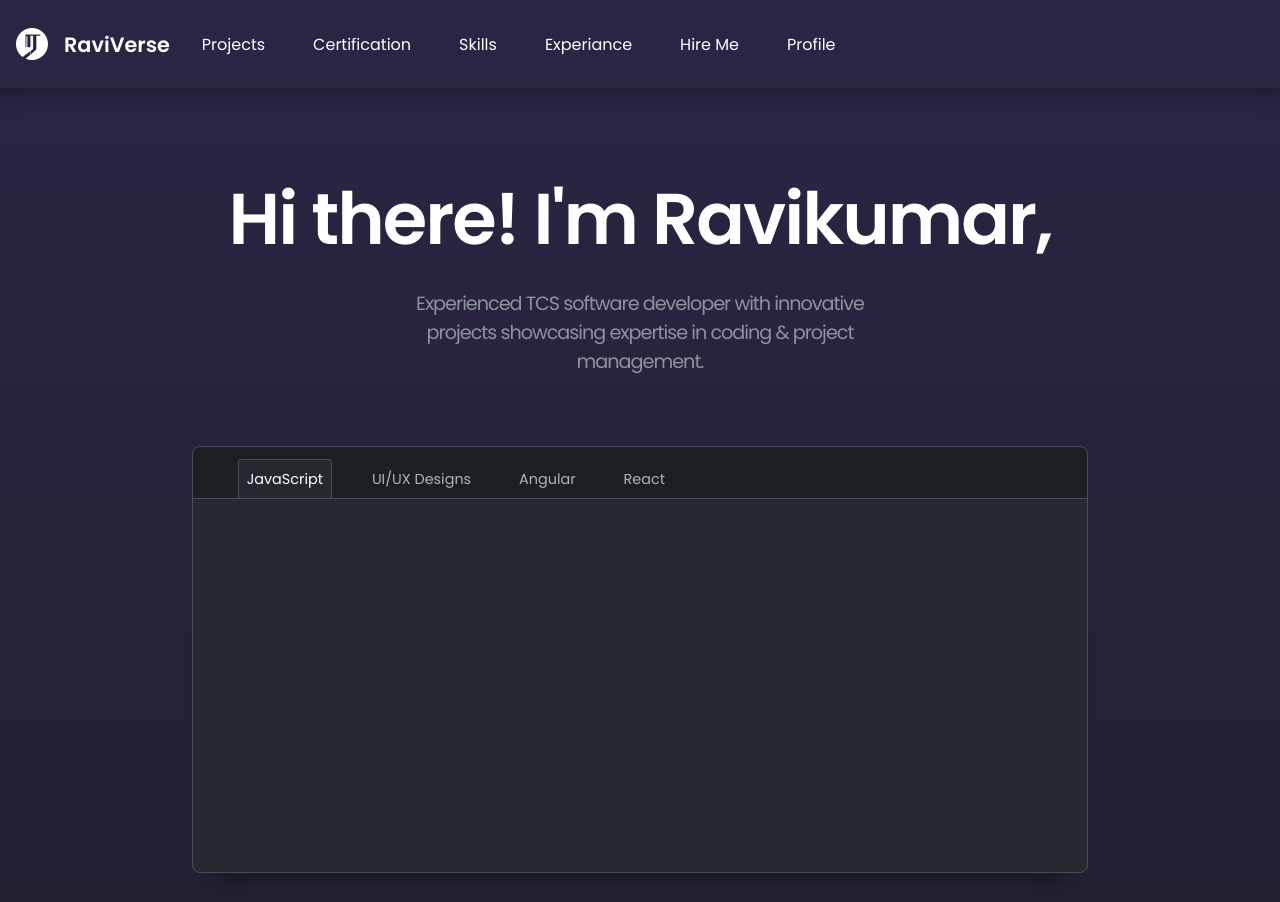
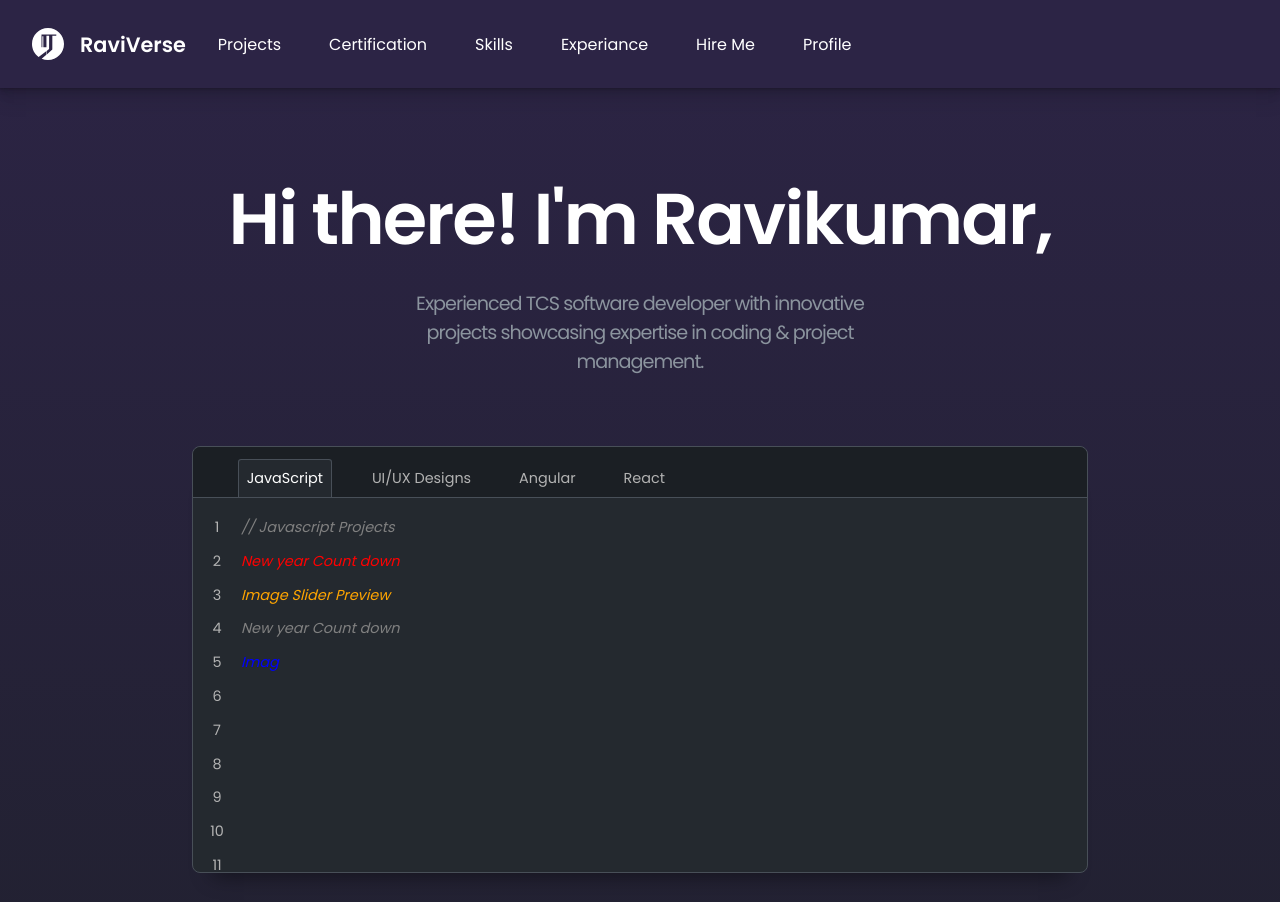
Before and after one commit to ravisdraw/raviverse, a React (Create React App) app: page / in a window 1280 px wide. Shown: the top 902 px of the page. Built offline with nearby package versions, Linux system fonts and the light colour scheme.

Commit message:
code window

```diff
--- a/src/App.js
+++ b/src/App.js
@@ -8,7 +8,9 @@ import { Element } from 'react-scroll';
 function App() {
   return (
     <div className="main-wrapper">
-      <Navigation />
+      <Element name="nav">
+        <Navigation />
+      </Element>
       <LandingNote />
       <Element name="Projects">
         <Projects />
--- a/src/Code Window/CodeWindow.css
+++ b/src/Code Window/CodeWindow.css
@@ -1,11 +1,12 @@
 .copilot-wrapper {
     width: 70%;
-    height: 35rem;
+    height: 50rem;
     display: flex;
     justify-content: center;
     /* background-color: blue; */
     margin: 3%;
     box-shadow: rgba(0, 0, 0, 0.45) 0px 25px 20px -20px;
+    position: relative;
 
 }
 
@@ -16,10 +17,12 @@
     border: 0.1px solid #484f58;
     border-radius: 0.5rem;
     z-index: 1;
+    display: flex;
+    flex-direction: column;
 }
 
 .window-titles {
-    width: 90%;
+    width: 95%;
     height: 12%;
     background-color: #1B1F24;
     border-radius: 0.2rem 0.2rem 0 0;
@@ -65,6 +68,40 @@
     background-color: #24292F;
 }
 
+.window-content {
+    width: 100%;
+    height: 90%;
+    position: relative;
+    overflow: hidden;
+}
+
+.side-numbers {
+    position: absolute;
+    width: 3rem;
+    height: 100%;
+    left: 0;
+    display: flex;
+    flex-direction: column;
+    align-items: center;
+    gap: 0.8rem;
+    top: 1rem;
+}
+
+.side-numbers p {
+    margin: 0;
+    font-style: normal;
+    color: rgb(179, 179, 179);
+}
+
+.animated-text {
+    width: 100%;
+    height: 100%;
+    display: flex;
+    flex-direction: column;
+    gap: 0.8rem;
+    margin-top: 1rem;
+}
+
 @media only screen and (max-width: 767px) {
 
     .copilot-wrapper {
--- a/src/Code Window/CodeWindow.js
+++ b/src/Code Window/CodeWindow.js
@@ -1,7 +1,8 @@
-import React from 'react'
+import React, { useEffect } from 'react'
 import './CodeWindow.css'
 
 import { useState } from 'react';
+import AnimatedText from '../Elements/Animated Text/AnimatedText';
 
 function CodeWindow() {
 
@@ -11,6 +12,36 @@ function CodeWindow() {
 
     function handleTitleClick(index) {
         setActiveIndex(index);
+    }
+
+    const numbers = [];
+
+    for (let i = 1; i <= 20; i++) {
+        numbers.push(i);
+    }
+
+    const [count, setCount] = useState(1);
+
+    useEffect(() => {
+        if (count <= 10) {
+            const timer = setTimeout(() => {
+                setCount(count + 1);
+            }, 1500);
+            return () => clearTimeout(timer);
+        }
+    }, [count]);
+
+    const js = {
+        title: { name: '// Javascript Projects', color: "gray" },
+        project_1: { name: 'New year Count down', color: "red" },
+        project_2: { name: 'Image Slider Preview', color: "orange" },
+        project_3: { name: 'New year Count down', color: "gray" },
+        project_4: { name: 'Image Slider Preview', color: "blue" },
+        project_5: { name: 'New year Count down', color: "gray" },
+        project_6: { name: 'New year Count down', color: "blue" },
+        project_7: { name: 'Image Slider Preview', color: "gray" },
+        project_8: { name: 'New year Count down', color: "gray" },
+        project_9: { name: 'Image Slider Preview', color: "blue" }
     }
 
     return (
@@ -27,6 +58,30 @@ function CodeWindow() {
                         )
                     }
                 </div>
+                <div className="window-content">
+                    <div className="side-numbers">
+                        {numbers.map((number) => (
+                            <p>{number}</p>
+                        ))}
+                    </div>
+                    <div className="animated-text">
+                        {/* {[...Array(10)].map((_, index) => {
+                            if (index < count) {
+                                return <AnimatedText text={js[0]} />;
+                            } else {
+                                return null;
+                            }
+                        })} */}
+                        {Object.keys(js).map((key, index) => {
+                            if (index < count) {
+                                return <AnimatedText key={index} text={js[key]} />;
+                            } else {
+                                return null;
+                            }
+                        })}
+                    </div>
+                    {/* <div className="title-text">JavaScript</div> */}
+                </div>
             </div>
         </div>
     )
--- /dev/null
+++ b/src/Elements/Animated Text/AnimatedText.css
@@ -0,0 +1,9 @@
+/* Google Fonts */
+@import url(https://fonts.googleapis.com/css?family=Anonymous+Pro);
+
+p {
+    font-size: 0.9rem;
+    color: rgb(176, 176, 176);
+    font-style: italic;
+    margin: 0 0 0 3rem
+}
--- /dev/null
+++ b/src/Elements/Animated Text/AnimatedText.js
@@ -0,0 +1,28 @@
+import React, { useState } from 'react'
+import './AnimatedText.css'
+
+function AnimatedText(props) {
+
+    const [typedText, setTypedText] = useState('');
+    const data = Object.values(props)
+    const text = data[0].name;
+    const colorCode = data[0].color;
+
+    React.useEffect(() => {
+        let typed = typedText;
+        let typing = setInterval(() => {
+            if (typed.length === text.length) {
+                clearInterval(typing);
+                return;
+            }
+            setTypedText(typed += text[typed.length]);
+        }, 70);
+        return () => clearInterval(typing);
+    }, [typedText, text]);
+
+    return (
+        <p style={{ color: colorCode }}>{typedText}</p>
+    );
+}
+
+export default AnimatedText
--- a/src/Navigation/Navigation.css
+++ b/src/Navigation/Navigation.css
@@ -95,6 +95,7 @@ header {
     align-items: center;
     transition: opacity 0.3s ease-in-out;
     animation: pop-in 0.5s ease-in-out;
+    z-index: 999;
 }
 
 @keyframes pop-in {
@@ -168,6 +169,7 @@ header {
         position: absolute;
         top: 0;
         box-shadow: rgba(0, 0, 0, 0.35) 0px 5px 15px;
+        z-index: 2;
     }
 
     .ham-menu-container {
--- a/src/Navigation/Navigation.js
+++ b/src/Navigation/Navigation.js
@@ -17,7 +17,7 @@ function Navigation() {
 
     useEffect(() => {
         const toggleVisibility = () => {
-            if (window.pageYOffset > 300) {
+            if (window.pageYOffset > 200) {
                 setIsVisible(true);
             } else {
                 setIsVisible(false);
@@ -29,20 +29,22 @@ function Navigation() {
         return () => window.removeEventListener('scroll', toggleVisibility);
     }, []);
 
-    const scrollToTop = () => {
-        window.scrollTo({
-            top: 0,
-            behavior: 'smooth'
-        });
-    };
+    // const scrollToTop = () => {
+    //     window.scrollTo({
+    //         top: 0,
+    //         behavior: 'smooth'
+    //     });
+    // };
 
     return (
         <header>
-            {isVisible &&
-                <button className="scroll-to-top-btn" onClick={scrollToTop}>
-                    Up
-                </button>
-            }
+            <Link to="nav" smooth={true}>
+                {isVisible &&
+                    <button className="scroll-to-top-btn" >
+                        Up
+                    </button>
+                }
+            </Link>
             <div className="brand">
                 <div className="logo"></div>
                 <label>RaviVerse</label>
```
